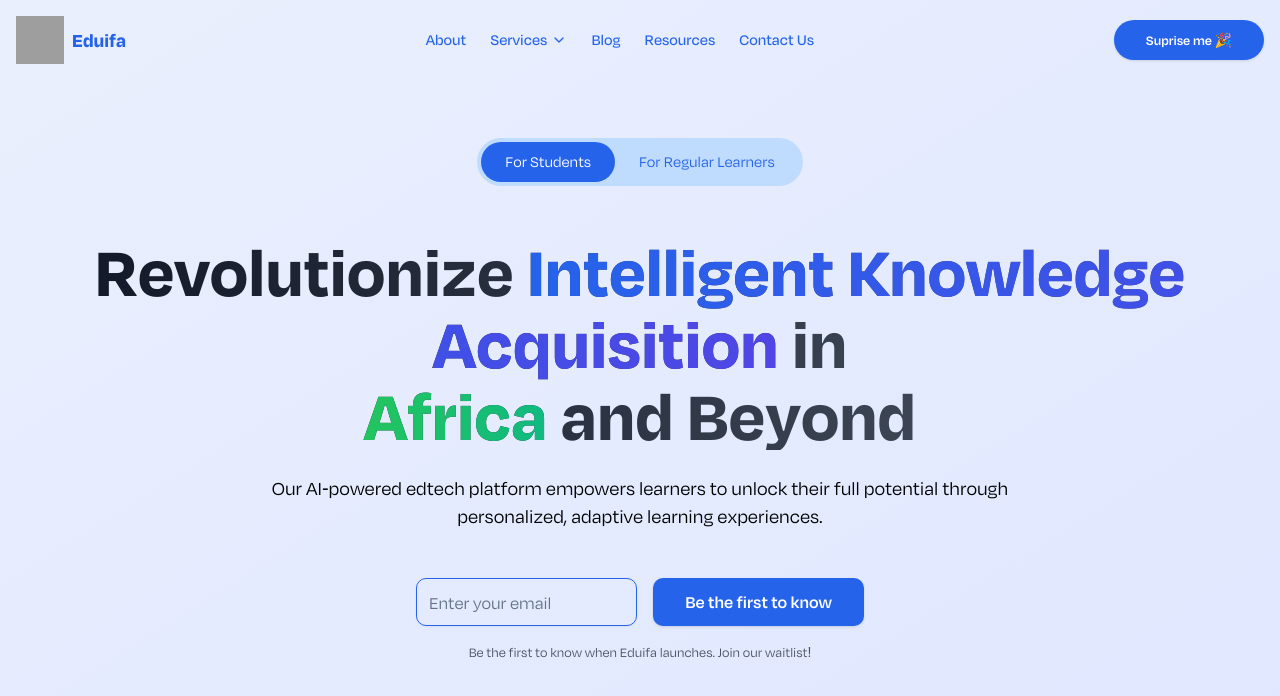
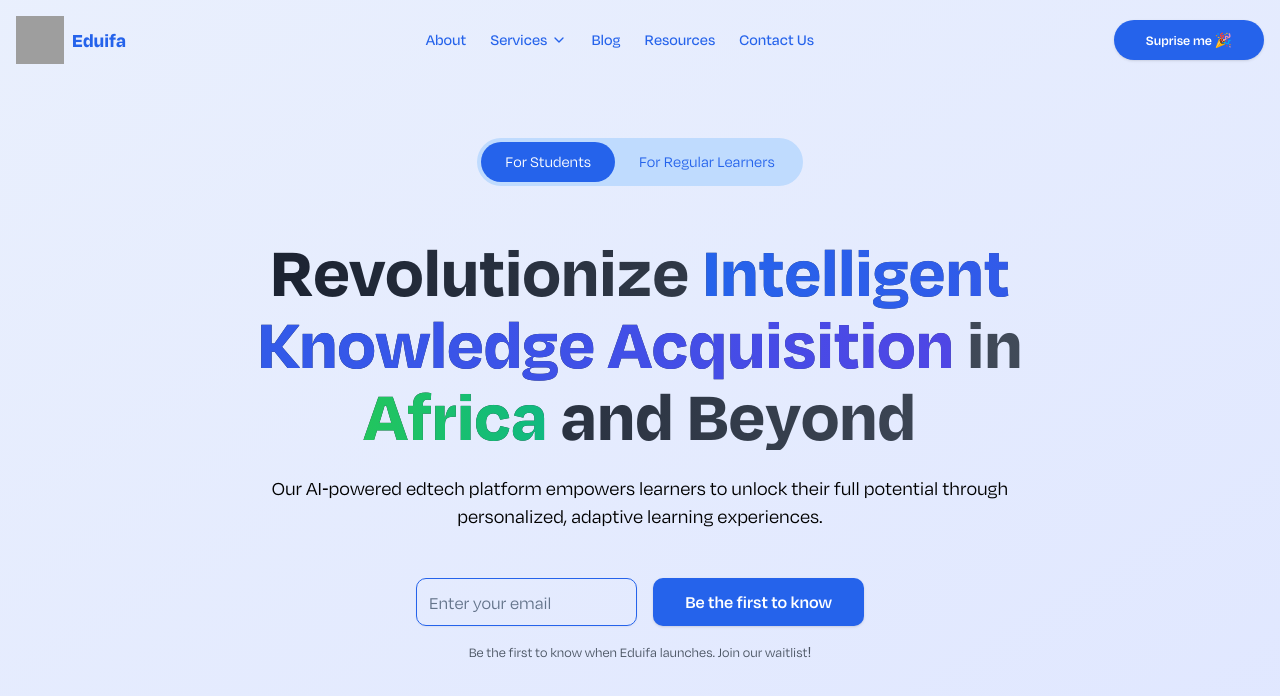
Before and after one commit to Eduifa/eduifa-client, a Next.js app: page / in a window 1280 px wide. Shown: the top 696 px of the page. Built offline with nearby package versions, Linux system fonts and the light colour scheme; grey boxes are pictures that could not be loaded.

Commit message:
Refactor layout and components for linting rules and styling consistency

```diff
--- a/src/app/layout.tsx
+++ b/src/app/layout.tsx
@@ -70,9 +70,8 @@
         <meta name="robots" content="index, follow" />
         <meta name="googlebot" content="index, follow" />
         <meta name="author" content="Olajide Abdul Qahar Dolapo" />
-
       </head>
-      <body className={`antialiased !${appDefaultFont.className}`}>
+      <body className={`antialiased !${appDefaultFont.className} !container `}>
         <Navbar />
         <main>{children}</main>
         <footer>{/* Add footer content here */}</footer>
--- a/src/app/page.tsx
+++ b/src/app/page.tsx
@@ -3,8 +3,10 @@
 
 export default function Home() {
   return (
-    <main className={`${appDefaultFont.className}`}>
-      <Hero />
+    <main className={`    ${appDefaultFont.className} `}>
+      <section>
+        <Hero />
+      </section>
     </main>
   );
 }
--- a/src/components/hero.tsx
+++ b/src/components/hero.tsx
@@ -57,13 +57,13 @@
 
   return (
     <motion.section
-      className="w-full min-h-screen bg-white text-black flex flex-col items-center justify-center px-4 sm:px-6 lg:px-8 bg-gradient-to-br from-primary/10 to-indigo-100"
+      className="!container min-h-screen bg-white text-black flex flex-col items-center justify-center px-4 sm:px-6 lg:px-8 bg-gradient-to-br from-primary/10 to-indigo-100 "
       initial="hidden"
       animate={isVisible ? "visible" : "hidden"}
       variants={containerVariants}
     >
       <Toaster />
-      <motion.div className="w-full max-w-6xl" variants={itemVariants}>
+      <motion.div className="w-full max-w-6xl " variants={itemVariants}>
         <motion.div
           className="flex justify-center mb-12"
           variants={itemVariants}
@@ -93,7 +93,7 @@
         </motion.div>
 
         <motion.h1
-          className="text-4xl sm:text-5xl md:text-6xl lg:text-7xl font-bold text-center mb-6 bg-clip-text text-transparent bg-gradient-to-r from-gray-900 to-gray-600"
+          className="text-4xl sm:text-5xl md:text-6xl lg:text-7xl font-bold text-center mb-6 bg-clip-text text-transparent bg-gradient-to-r from-gray-900 to-gray-600 text-balance"
           variants={itemVariants}
         >
           Revolutionize{" "}
--- a/src/components/navbar.tsx
+++ b/src/components/navbar.tsx
@@ -50,7 +50,7 @@
 
   return (
     <motion.nav
-      className={`fixed top-0 left-0 right-0 z-50 ${appDefaultFont.className} font-medium`}
+      className={`fixed inset-x-0 top-0 z-50  ${appDefaultFont.className} font-medium `}
       initial="initial"
       animate={isScrolled ? "scrolled" : "initial"}
       variants={navbarVariants}
```
